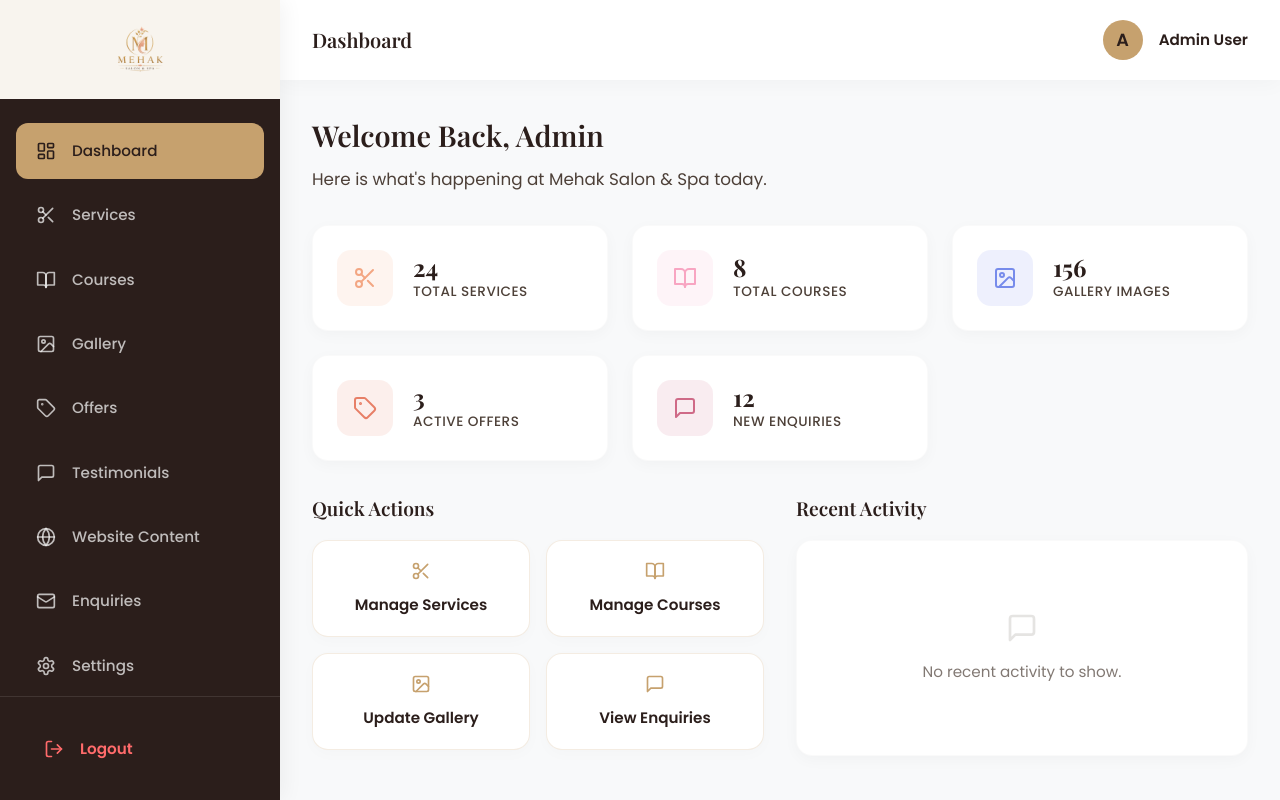
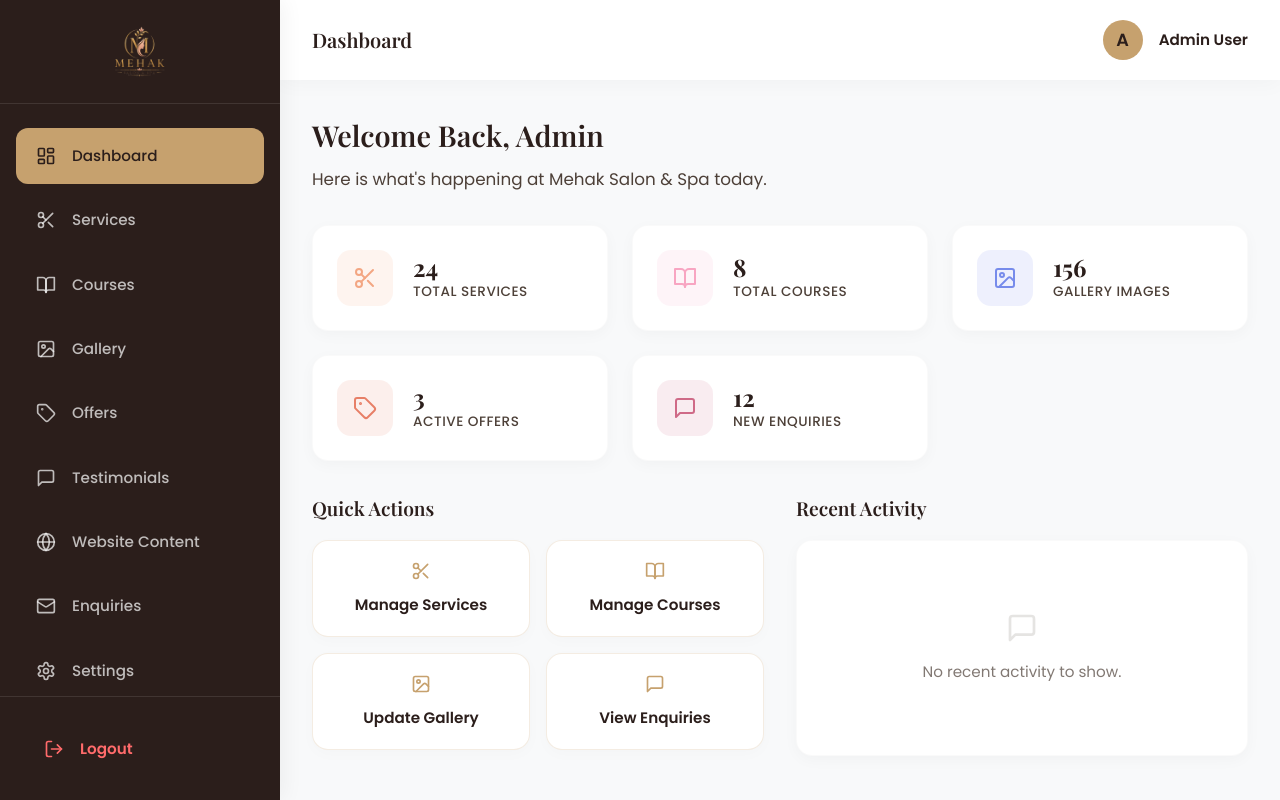
Before and after one commit to NSharp-mahajan/Mehak-Beauty-Salon, a React (Vite) app: page /admin/dashboard in a window 1280 px wide. Built offline with nearby package versions, Linux system fonts and the light colour scheme; no server answers; sample sign-in values are in the browser's storage.

Commit message:
Fix admin sidebar logo background and size

```diff
--- a/src/components/layout/AdminLayout.css
+++ b/src/components/layout/AdminLayout.css
@@ -25,11 +25,10 @@
   align-items: center;
   justify-content: center;
   border-bottom: 1px solid rgba(255, 255, 255, 0.1);
-  background-color: var(--cream);
 }
 
 .admin-brand-logo {
-  height: 50px;
+  height: 55px;
   width: auto;
   display: block;
 }
```
